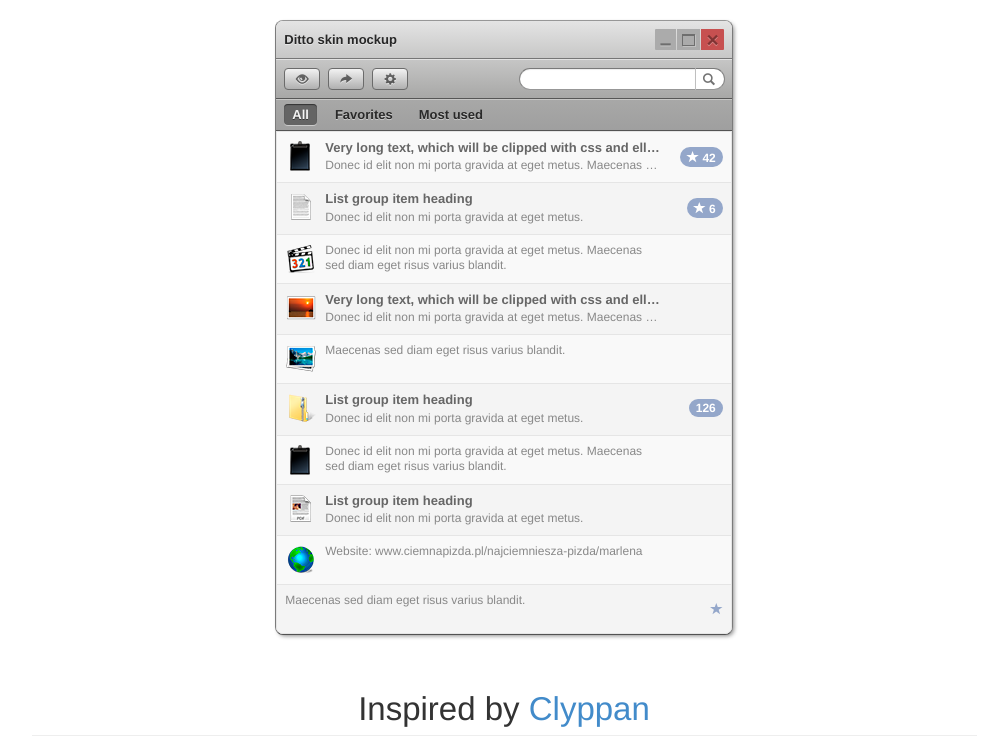
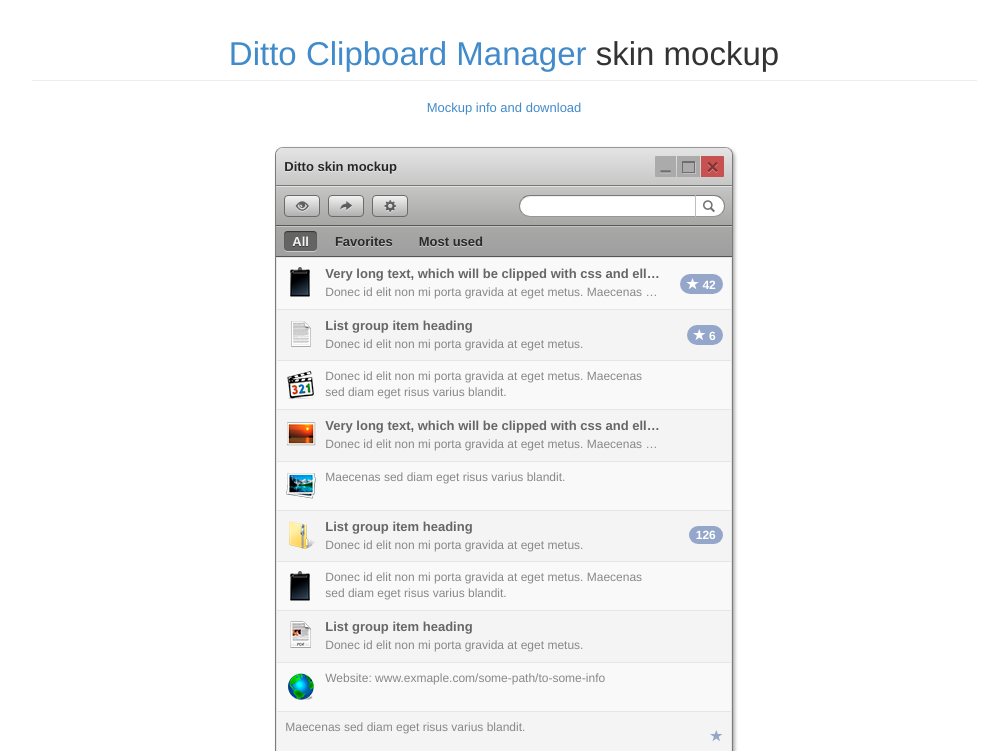
Before and after one commit to TMMC/Ditto-Skin-Mockup, a plain HTML site: page ditto-skin.html in a window 1280 px wide. Shown: the top 751 px of the page, without its empty margins (136-1144 px from the left). Drawn offline with Linux system fonts and the light colour scheme.

Commit message:
Minor changes

```diff
--- a/ditto-skin.html
+++ b/ditto-skin.html
@@ -13,7 +13,13 @@
 	<link href="-/css/customization.css" rel="stylesheet" />
 </head>
 <body>
-	<div class="container">
+	<article class="container">
+    <div class="row">
+      <header class="col-md-10 col-sm-offset-1 col-md-10 col-sm-offset-1 col-xs-10 col-xs-offset-1">
+        <h1 class="page-header text-center"><a href="http://ditto-cp.sourceforge.net/" title="Ditto Homepage">Ditto Clipboard Manager</a> skin mockup</h1>
+        <p class="text-center"><a href="https://github.com/TMMC/Ditto-Skin-Mockup">Mockup info and download</a></p>
+      </header>
+    </div>
 		<section class="row">
 			<div class="col-md-5 col-sm-7 col-xs-9 app-wrapper">
 				<div class="panel panel-primary">
@@ -138,7 +144,7 @@
 								</a>
 								<a class="list-group-item" href="#">
 									<span class="list-group-item-thumb thumb-link"></span>
-									<p class="list-group-item-text">Website: www.ciemnapizda.pl/najciemniesza-pizda/marlena</p>
+									<p class="list-group-item-text">Website: www.exmaple.com/some-path/to-some-info</p>
 								</a>
 								<a class="list-group-item" href="#">
 									<p class="list-group-item-text">Maecenas sed diam eget risus varius blandit.</p>
```
